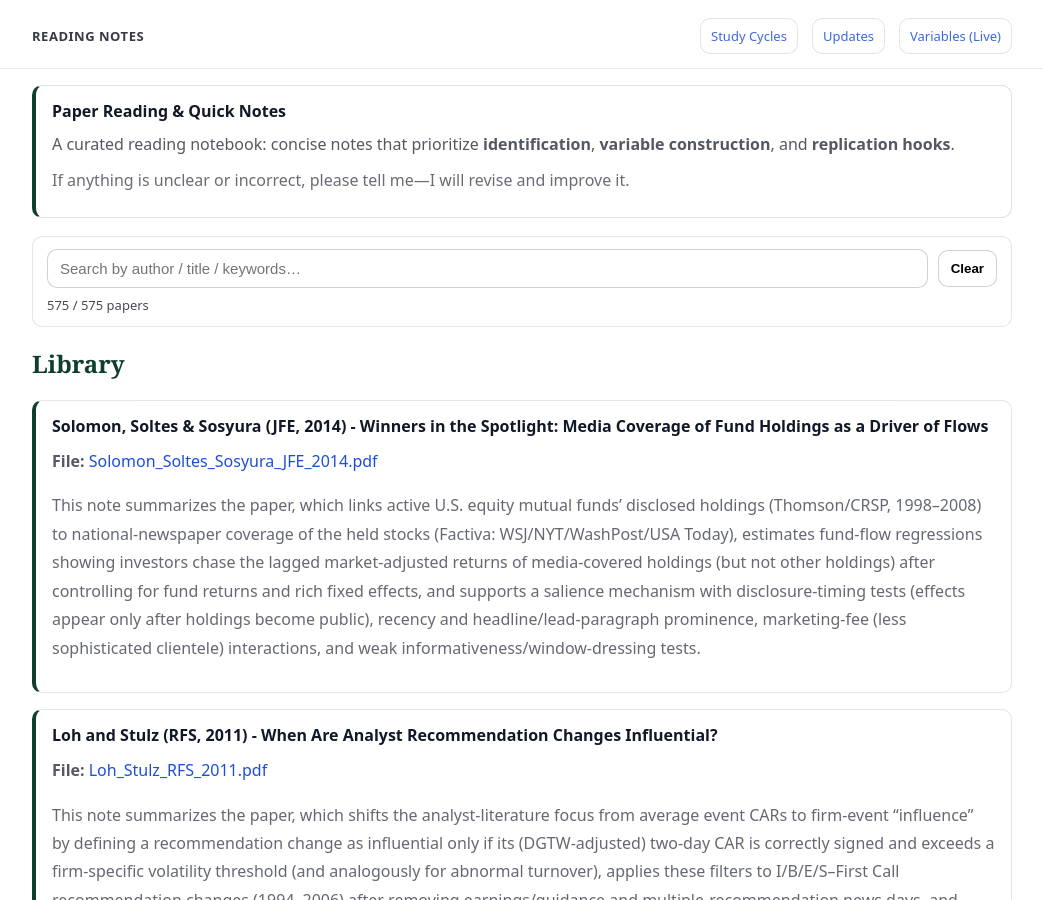
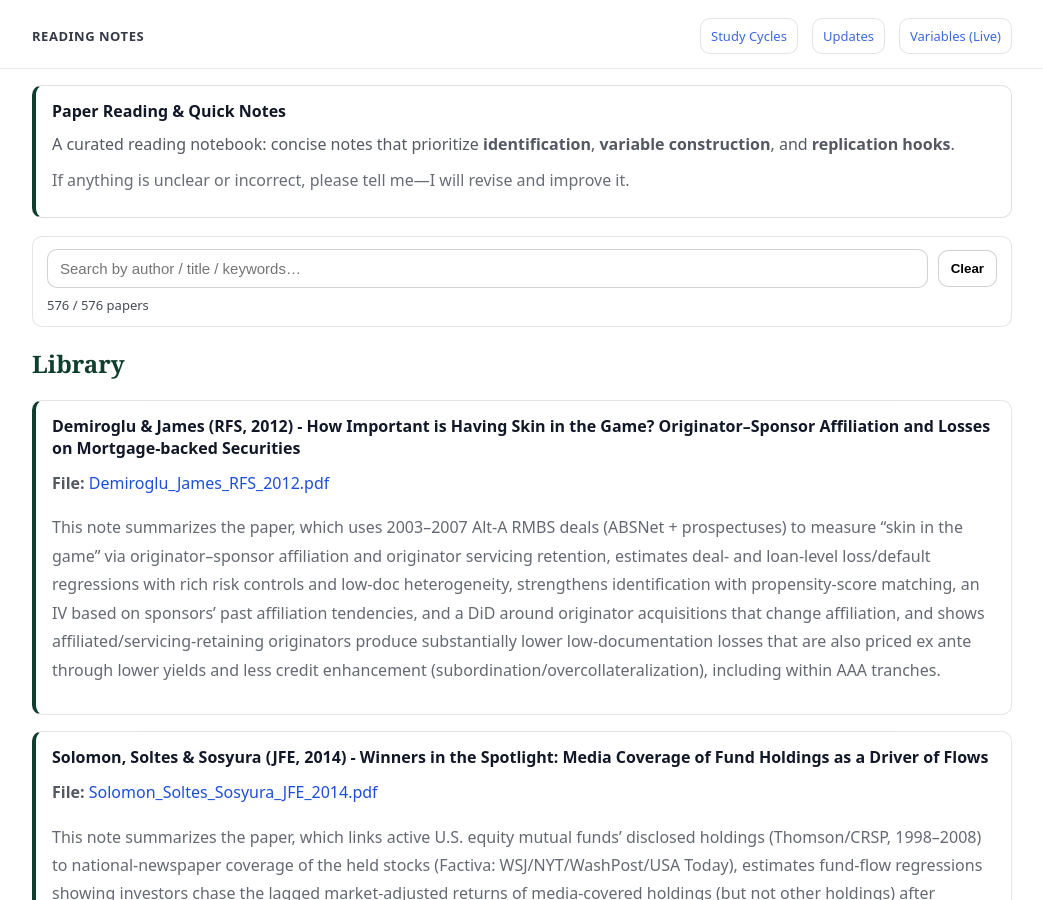
Before and after one commit to yaxinzn/study-archive, a Jekyll site: the page built from reading/index.md, in a window 1280 px wide and 900 px high. Shown: the whole window, without its empty margins (118-1161 px from the left). Built offline with Jekyll 4.4.1, drawn with Linux system fonts in a browser that asks for light colours.

Commit message:
Reading: add/update Demiroglu_James_RFS_2012.pdf

```diff
--- a/_data/reading.yml
+++ b/_data/reading.yml
@@ -1,3 +1,7 @@
+- title: "Demiroglu & James (RFS, 2012) - How Important is Having Skin in the Game? Originator–Sponsor Affiliation and Losses on Mortgage-backed Securities"
+  file: "Demiroglu_James_RFS_2012.pdf"
+  desc: "This note summarizes the paper, which uses 2003–2007 Alt-A RMBS deals (ABSNet + prospectuses) to measure “skin in the game” via originator–sponsor affiliation and originator servicing retention, estimates deal- and loan-level loss/default regressions with rich risk controls and low-doc heterogeneity, strengthens identification with propensity-score matching, an IV based on sponsors’ past affiliation tendencies, and a DiD around originator acquisitions that change affiliation, and shows affiliated/servicing-retaining originators produce substantially lower low-documentation losses that are also priced ex ante through lower yields and less credit enhancement (subordination/overcollateralization), including within AAA tranches."
+
 - title: "Solomon, Soltes & Sosyura (JFE, 2014) - Winners in the Spotlight: Media Coverage of Fund Holdings as a Driver of Flows"
   file: "Solomon_Soltes_Sosyura_JFE_2014.pdf"
   desc: "This note summarizes the paper, which links active U.S. equity mutual funds’ disclosed holdings (Thomson/CRSP, 1998–2008) to national-newspaper coverage of the held stocks (Factiva: WSJ/NYT/WashPost/USA Today), estimates fund-flow regressions showing investors chase the lagged market-adjusted returns of media-covered holdings (but not other holdings) after controlling for fund returns and rich fixed effects, and supports a salience mechanism with disclosure-timing tests (effects appear only after holdings become public), recency and headline/lead-paragraph prominence, marketing-fee (less sophisticated clientele) interactions, and weak informativeness/window-dressing tests."
```
Also changed, not shown: 1 other file.
